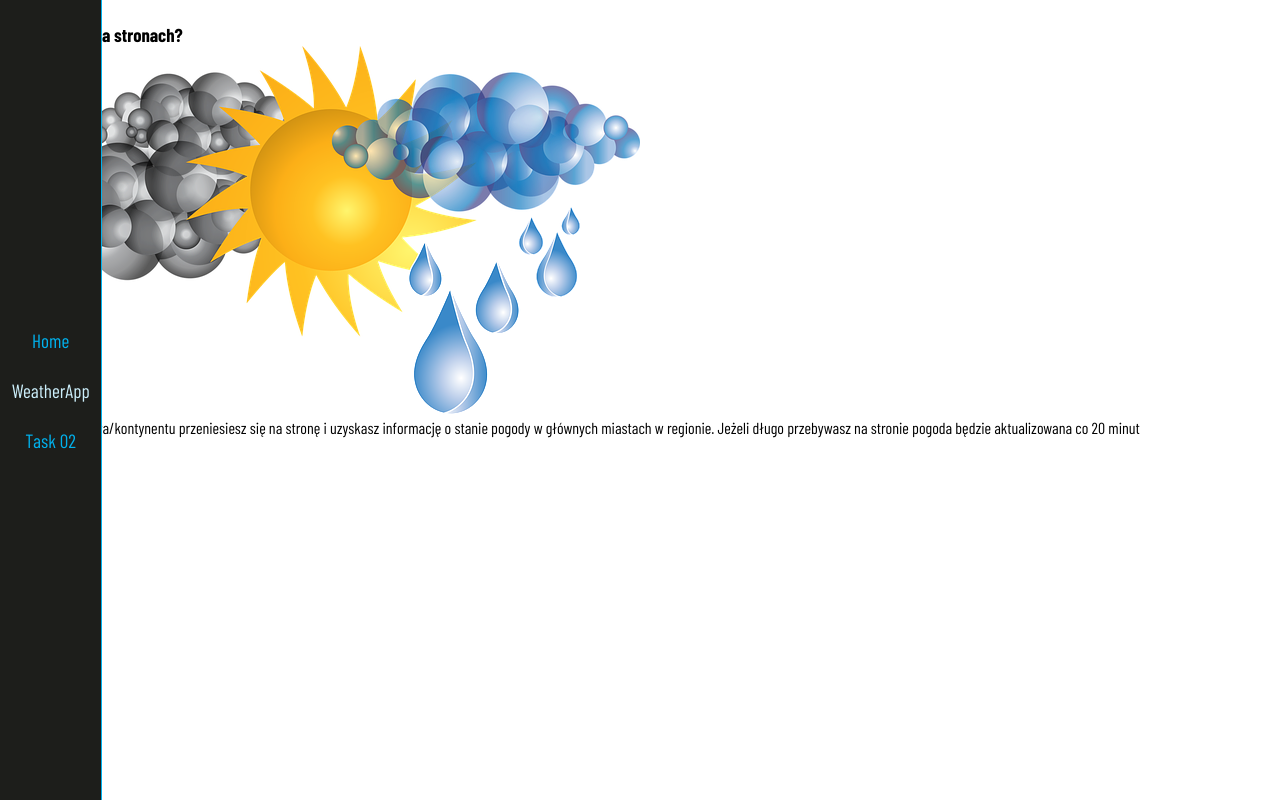
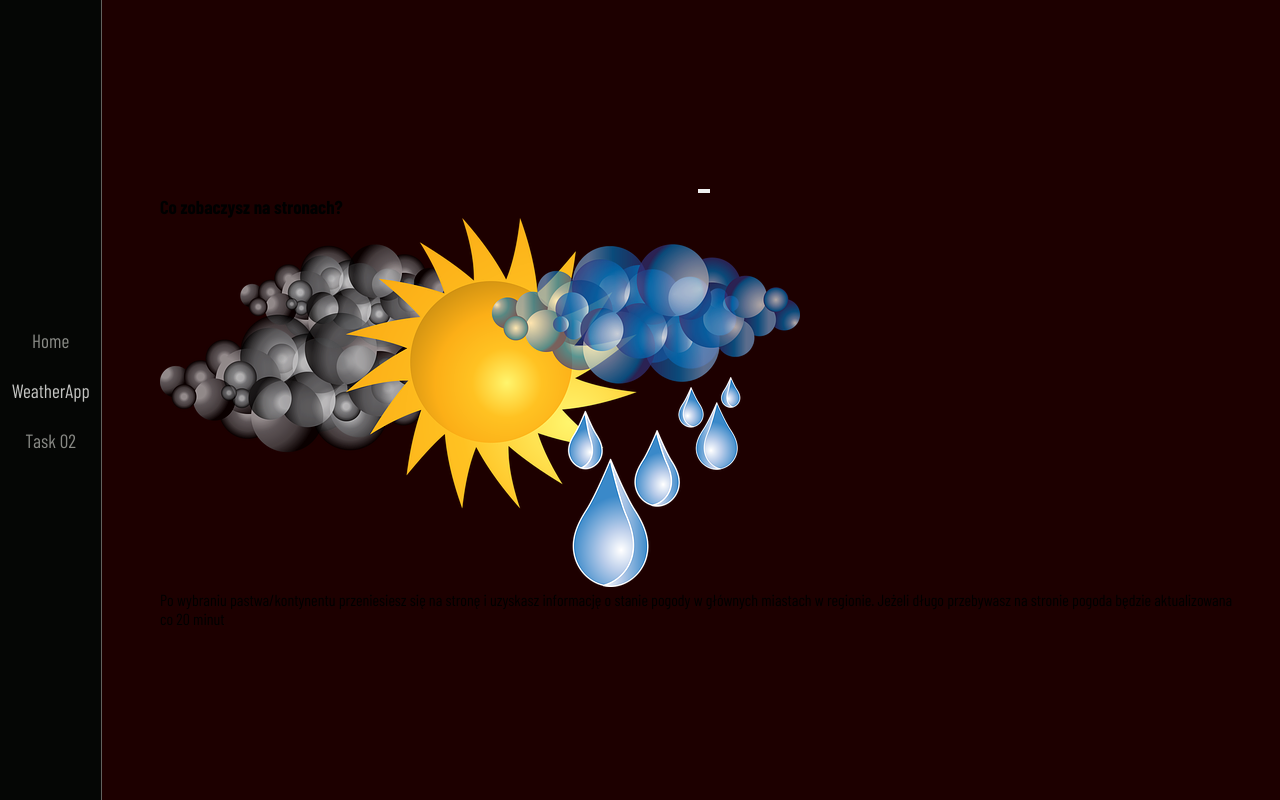
Before and after one commit to Scorpion19702022/01_REACT_VARIOUS_PROJECTS, a React (Create React App) app: page /WeatherApp in a window 1280 px wide. Built offline with nearby package versions, Linux system fonts and the light colour scheme; a web font is replaced by a local one.

Commit message:
change colors in navigation

```diff
--- a/src/Components/NavBar/NavBar.module.css
+++ b/src/Components/NavBar/NavBar.module.css
@@ -34,14 +34,14 @@
 	justify-content: space-around;
 	z-index: 1;
 	background: none;
-	border: 0.04em solid var(--color-blue03);
+	border: 0.04em solid var(--color-dark02);
 	cursor: pointer;
 }
 
 .line {
 	width: 0%;
 	height: 0.1em;
-	background-color: var(--color-blue03);
+	background-color: var(--color-dark02);
 }
 
 .line:nth-child(1) {
@@ -72,7 +72,7 @@
 	justify-content: center;
 	align-items: center;
 	transform: translateX(0%);
-	background-color: var(--color-dark07);
+	background-color: var(--color-dark08);
 	transition: all 0.3s ease-in-out;
 }
 
@@ -87,7 +87,7 @@
 	justify-content: center;
 	align-items: center;
 	transform: translateX(-100%);
-	background-color: var(--color-dark07);
+	background-color: var(--color-dark08);
 	transition: all 0.3s ease-in-out;
 }
 
@@ -99,7 +99,7 @@
 	width: 100vw;
 	height: 100vh;
 	transform: translateX(0%);
-	background-color: var(--color-dark07);
+	background-color: var(--color-dark08);
 	transition: all 0.3s ease-in-out;
 }
 
@@ -123,11 +123,11 @@ a {
 	text-decoration: none;
 	margin-bottom: 0.4em;
 	font-size: 1.2em;
-	color: var(--color-blue04);
+	color: var(--color-dark03);
 }
 .link:hover {
 	color: var(--color-blue02);
-	border-bottom: 0.04em solid var(--color-blue02);
+	border-bottom: 0.04em solid var(--color-dark02);
 }
 
 @media (min-width: 767.98px) {
@@ -147,6 +147,6 @@ a {
 		width: 8%;
 		height: 100vh;
 		transform: translateX(0%);
-		border-right: 0.04em solid var(--color-blue04);
+		border-right: 0.04em solid var(--color-dark04);
 	}
 }
--- a/src/Components/WeatherApp/WeatherApp.module.css
+++ b/src/Components/WeatherApp/WeatherApp.module.css
@@ -16,3 +16,21 @@
 	--color-darkred07: #2c0000;
 	--color-darkred08: #1d0000;
 }
+
+.wrapper {
+	position: relative;
+	padding: 2em;
+	width: 100%;
+	height: 100vh;
+	display: flex;
+	flex-direction: column;
+	justify-content: center;
+	align-items: center;
+	background-color: var(--color-darkred08);
+}
+
+@media (min-width: 767.98px) {
+	.wrapper {
+		padding-left: 10em;
+	}
+}
--- a/src/index.css
+++ b/src/index.css
@@ -21,5 +21,5 @@ code {
 }
 
 .active {
-	color: #cceffb;
+	color: #c4c4c2;
 }
```
Also changed, not shown: src/Components/WeatherApp/WeatherApp.tsx (+8 -0 lines).
